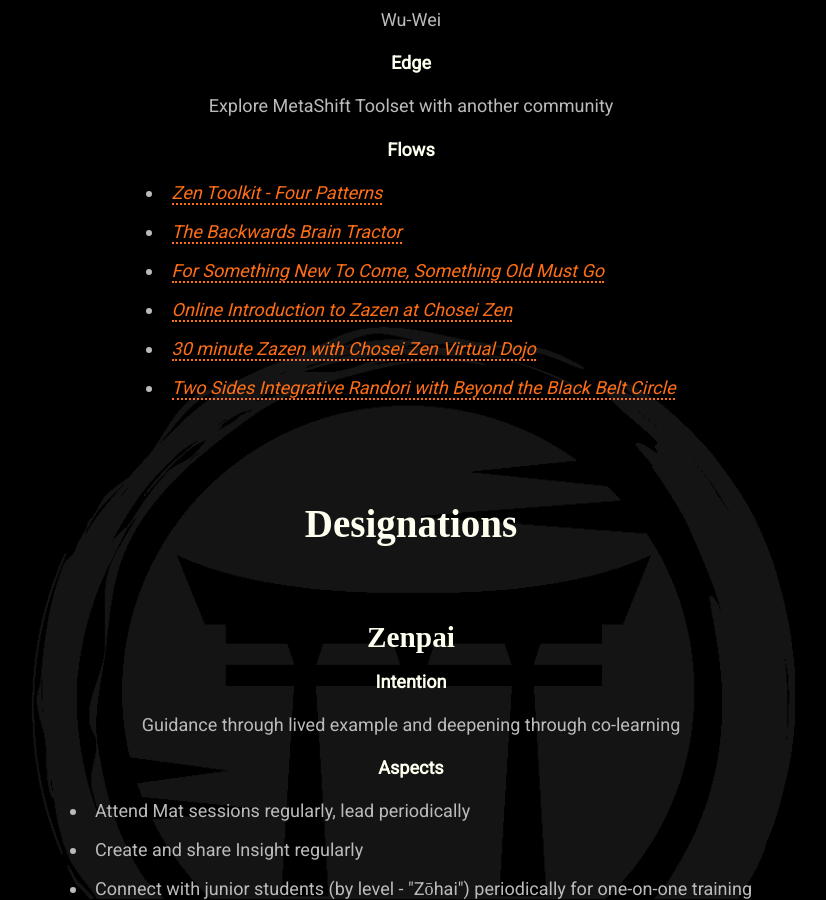
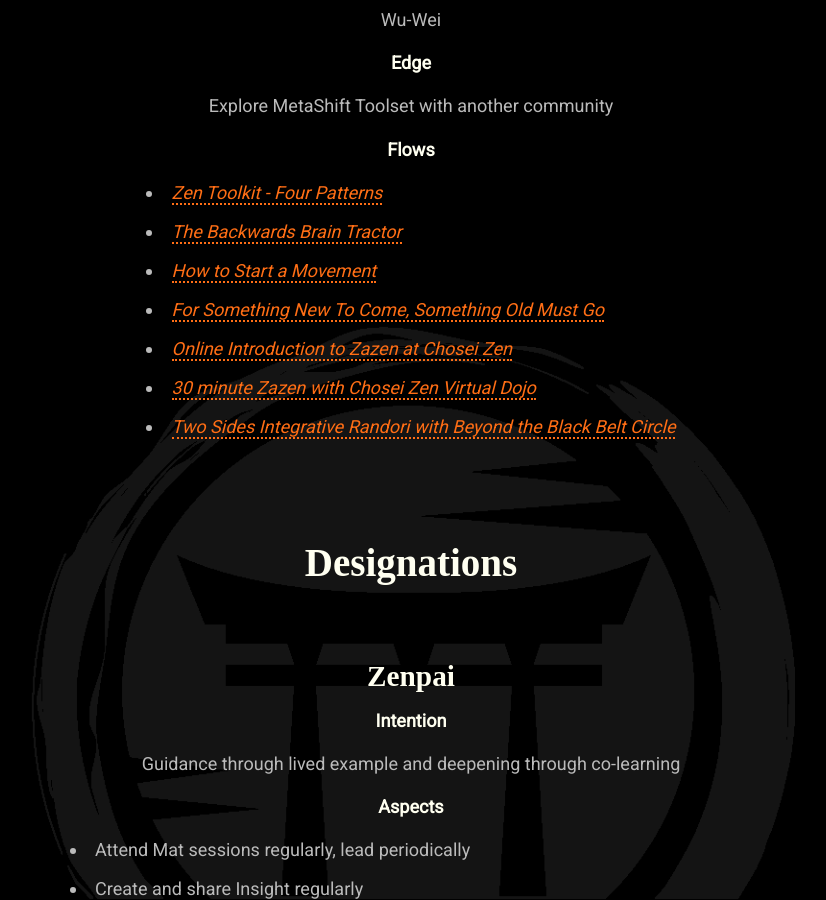
Before and after one commit to mindset-dojo/mindset-dojo.github.io, a Jekyll site: the page built from program.md, in a window 1280 px wide and 900 px high, scrolled down 5784 px. Shown: the whole window, without its empty margins (229-1055 px from the left). Built offline with Jekyll 4.4.1, drawn with Linux system fonts in a browser that asks for light colours; some web fonts are replaced.

Commit message:
feat(program): Add how to start a movement again to the program, this time at black level.

```diff
--- a/_data/program.yaml
+++ b/_data/program.yaml
@@ -184,6 +184,8 @@ levels:
         url: https://vimeo.com/944675826/c57a7ce142
       - label: The Backwards Brain Tractor
         url: https://youtu.be/lylCYkgC63Q?si=FzuWfAHq4Yie_AHC
+      - label: How to Start a Movement
+        url: https://www.ted.com/talks/derek_sivers_how_to_start_a_movement
       - label: For Something New To Come, Something Old Must Go
         url: https://www.youtube.com/watch?v=_to_w-R0JjQ
       - label: Online Introduction to Zazen at Chosei Zen
```
